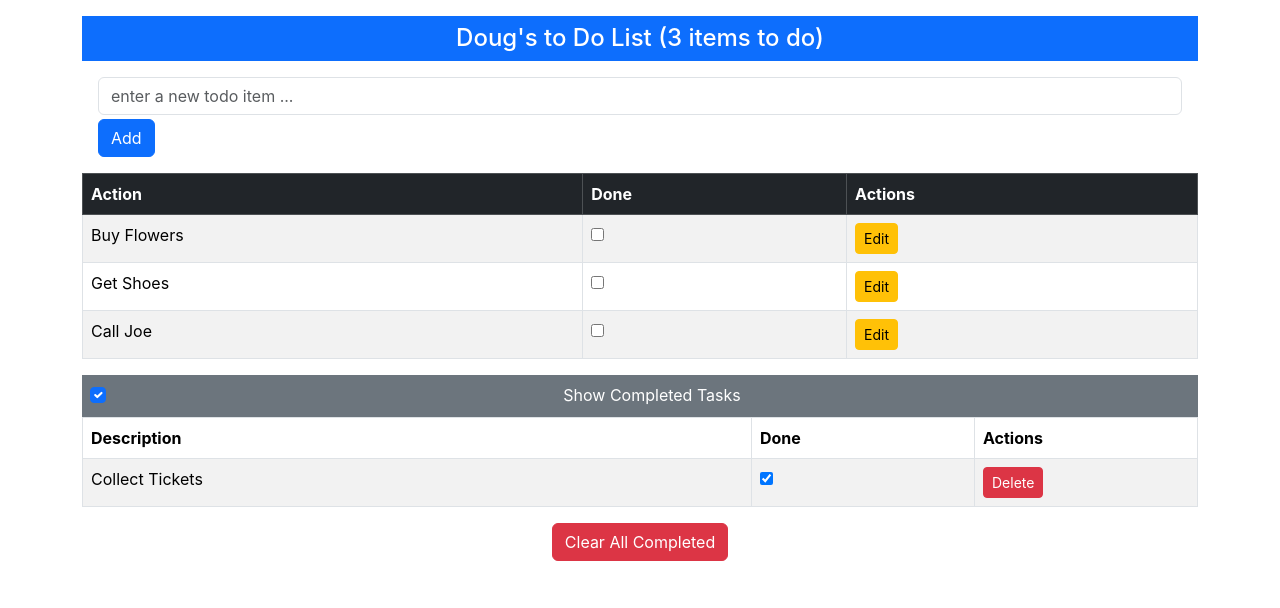
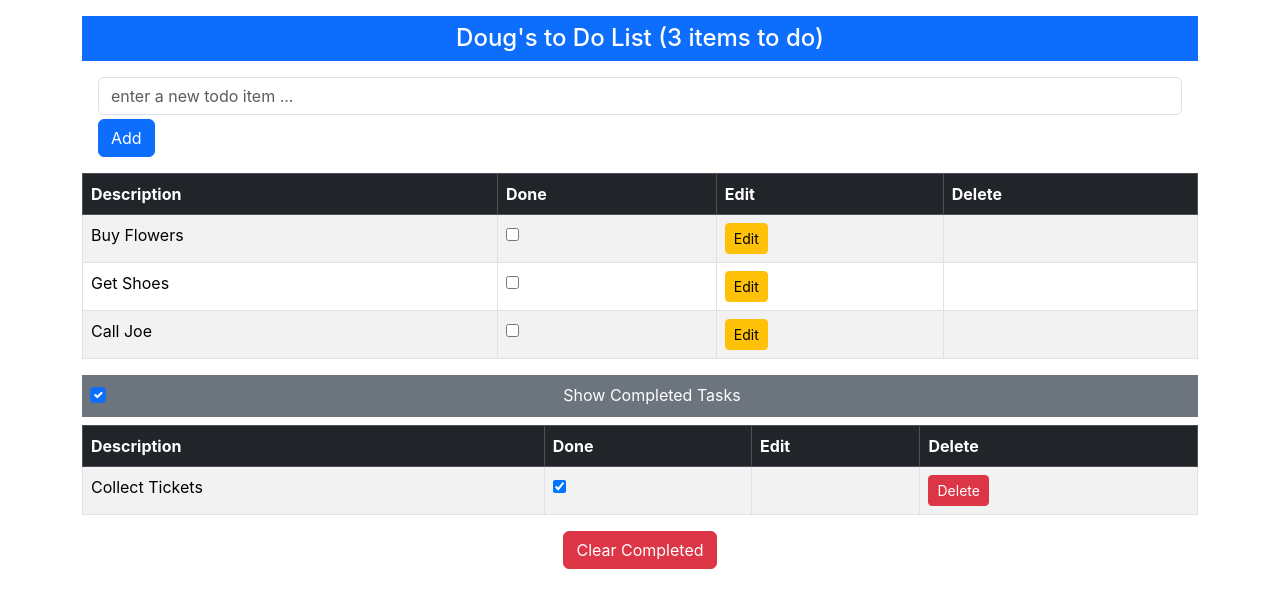
Before and after one commit to dougjasper2013/reacttodoam2025, a React (Create React App) app in the folder todo/: page / in a window 1280 px wide. Shown: the top 608 px of the page. Built offline with nearby package versions, Linux system fonts and the light colour scheme; the HTML template or start-up script is replaced by a standard one.

Commit message:
Reverted Code

```diff
--- a/todo/src/App.js
+++ b/todo/src/App.js
@@ -1,91 +1,74 @@
-// import logo from './logo.svg';
-import React, { useState, useEffect } from 'react';
-import './App.css';
-import TodoBanner from './TodoBanner';
-import TodoRow from './TodoRow';
-import TodoCreator from './TodoCreator';
-import VisibilityControl from './VisibilityControl';
+import React, { useState, useEffect } from "react";
+import "./App.css";
+import TodoBanner from "./TodoBanner";
+import TodoCreator from "./TodoCreator";
+import TodoRow from "./TodoRow";
+import VisibilityControl from "./VisibilityControl";
 
 function App() {
   const [userName] = useState("Doug");
 
-  const [todoItems, setTodoItems] = useState([
+  const [todoItems, setTodoItems] = useState(() => {
+    const saved = localStorage.getItem("todos");
+    return saved
+      ? JSON.parse(saved)
+      : [
           { action: "Buy Flowers", done: false },
           { action: "Get Shoes", done: false },
           { action: "Collect Tickets", done: true },
-    { action: "Call Joe", done: false }
-  ]);
+          { action: "Call Joe", done: false },
+        ];
+  });
 
   const [showCompleted, setShowCompleted] = useState(true);
 
+  // Persist to localStorage whenever todoItems change
+  useEffect(() => {
+    localStorage.setItem("todos", JSON.stringify(todoItems));
+  }, [todoItems]);
+
   const createNewTodo = (task) => {
-    if (!todoItems.find(item => item.action === task)) {
-      const updatedTodos = [...todoItems, {action: task, done: false}];
+    if (!todoItems.find((item) => item.action === task)) {
       setTodoItems([...todoItems, { action: task, done: false }]);
-      localStorage.setItem("todos", JSON.stringify(updatedTodos));
     }
   };
 
   const toggleTodo = (todo) => {
-    const updatedTodos = todoItems.map((item) =>
-      item.action === todo.action
-        ? { ...item, done: !item.done }
-        : item
+    setTodoItems(
+      todoItems.map((item) =>
+        item.action === todo.action ? { ...item, done: !item.done } : item
+      )
     );
-    setTodoItems(updatedTodos);
-     localStorage.setItem("todos", JSON.stringify(updatedTodos));
   };
 
   const deleteTodo = (todo) => {
-    if (todo.done) {
-      const updatedTodos = todoItems.filter(item => item.action !== todo.action);
-      setTodoItems(updatedTodos);
-      localStorage.setItem("todos", JSON.stringify(updatedTodos));
-    }
+    setTodoItems(todoItems.filter((item) => item.action !== todo.action));
   };
 
-  const editTodo = (oldItem, newAction) => {
+  const editTodo = (todo, newAction) => {
     setTodoItems(
-      todoItems.map(item =>
-        item.action === oldItem.action ? { ...item, action: newAction } : item
+      todoItems.map((item) =>
+        item.action === todo.action ? { ...item, action: newAction } : item
       )
     );
   };
 
   const clearCompleted = () => {
-    setTodoItems(todoItems.filter(item => !item.done));
+    setTodoItems(todoItems.filter((item) => !item.done));
   };
 
-
-  // const todoTableRows = (doneValue) => todoItems.filter(item => item.done === doneValue).map(item =>
-  //   <TodoRow key={ item.action } item={ item } toggle={ toggleTodo } />
-  // )
-
-  useEffect(() => {
-    try {
-      const data = localStorage.getItem("todos");
-      if(data)
-      {
-        const parsedData = JSON.parse(data);
-        if(Array.isArray(parsedData)) {
-          setTodoItems(parsedData);
-        }
-      }
-      else
-      {
-        [userName] = "Doug";
-        [todoItems] = [{action: "Buy Flowers", done: false},
-          {action: "Get Shoes", done: false},
-          {action: "Collect Tickets", done: true},
-          {action: "Call Joe", done: false}
-        ];
-        [showCompleted] = true;
-      }
-    }
-    catch(error) {
-      console.error("Failed to load todos:", error);
-    }
-  },[])
+  const todoTableRows = (doneValue) =>
+    todoItems
+      .filter((item) => item.done === doneValue)
+      .map((item, index) => (
+        <TodoRow
+          key={index}
+          item={item}
+          toggle={toggleTodo}
+          deleteCallback={deleteTodo}
+          editCallback={editTodo}
+        />
+      ));
 
   return (
     <div className="container mt-3">
@@ -98,63 +81,42 @@ function App() {
       <table className="table table-striped table-bordered">
         <thead className="table-dark">
           <tr>
-            <th>Action</th>
+            <th>Description</th>
             <th>Done</th>
-            <th>Actions</th> {/* For edit button */}
+            <th>Edit</th>
+            <th>Delete</th>
           </tr>
         </thead>
-        <tbody>
-          {todoItems.filter(item => !item.done).map(item => (
-            <TodoRow
-              key={item.action}
-              item={item}
-              toggle={toggleTodo}
-              editTodo={editTodo} // only passed for incomplete
-            />
-          ))}
-        </tbody>
+        <tbody>{todoTableRows(false)}</tbody>
       </table>
 
       <div className="bg-secondary text-white text-center p-2">
         <VisibilityControl
           description="Completed Tasks"
           isChecked={showCompleted}
-            callback={(checked) => setShowCompleted(checked)} />
+          callback={(checked) => setShowCompleted(checked)}
+        />
       </div>
 
       {showCompleted && (
-        <table className="table table-striped table-bordered">
-          <thead>
+        <table className="table table-striped table-bordered mt-2">
+          <thead className="table-dark">
             <tr>
-              <th style={{ width: "60%" }}>Description</th>
-              <th style={{ width: "20%" }}>Done</th>
-              <th style={{ width: "20%" }}>Actions</th> {/* Delete button */}
+              <th>Description</th>
+              <th>Done</th>
+              <th>Edit</th>
+              <th>Delete</th>
             </tr>
           </thead>
-          <tbody>
-            {todoItems.filter(item => item.done).map(item => (
-              <TodoRow
-                key={item.action}
-                item={item}
-                toggle={toggleTodo}
-                deleteTodo={deleteTodo} // only passed here
-              />
-            ))}
-          </tbody>
+          <tbody>{todoTableRows(true)}</tbody>
         </table>
       )}
 
-      {todoItems.some(item => item.done) && (
       <div className="text-center mt-3">
-          <button
-            className="btn btn-danger"
-            onClick={clearCompleted}
-          >
-            Clear All Completed
+        <button className="btn btn-danger" onClick={clearCompleted}>
+          Clear Completed
         </button>
       </div>
-      )}
-
     </div>
   );
 }
--- a/todo/src/TodoRow.js
+++ b/todo/src/TodoRow.js
@@ -1,14 +1,24 @@
-import React, { useState } from 'react';
+import React, { useState } from "react";
 
-function TodoRow({ item, toggle, deleteTodo, editTodo }) {
+function TodoRow({ item, toggle, deleteCallback, editCallback }) {
   const [isEditing, setIsEditing] = useState(false);
-  const [editedText, setEditedText] = useState(item.action);
+  const [editText, setEditText] = useState(item.action);
 
-  const onToggle = () => toggle(item);
-  const onDelete = () => deleteTodo && deleteTodo(item);
-  const onSave = () => {
-    editTodo(item, editedText);
+  const handleToggle = () => {
+    toggle(item);
+  };
+
+  const handleEditSave = () => {
+    if (editText.trim() !== "" && editCallback) {
+      editCallback(item, editText.trim());
+    }
     setIsEditing(false);
+  };
+
+  const handleDelete = () => {
+    if (deleteCallback) {
+      deleteCallback(item);
+    }
   };
 
   return (
@@ -17,41 +27,35 @@ function TodoRow({ item, toggle, deleteTodo, editTodo }) {
         {isEditing ? (
           <input
             type="text"
-            value={editedText}
-            onChange={(e) => setEditedText(e.target.value)}
+            className="form-control"
+            value={editText}
+            onChange={(e) => setEditText(e.target.value)}
           />
         ) : (
           item.action
         )}
       </td>
       <td>
-        <input type="checkbox" checked={item.done} onChange={onToggle} />
+        <input type="checkbox" checked={item.done} onChange={handleToggle} />
       </td>
       <td>
-        {/* Edit button only for incomplete todos */}
-        {editTodo && !isEditing && (
-          <button
-            className="btn btn-sm btn-warning me-1"
-            onClick={() => setIsEditing(true)}
-          >
-            Edit
-          </button>
+        {!item.done && (
+          <>
+            {isEditing ? (
+              <button className="btn btn-success btn-sm" onClick={handleEditSave}>
+                Save
+              </button>
+            ) : (
+              <button className="btn btn-warning btn-sm" onClick={() => setIsEditing(true)}>
+                Edit
+              </button>
+            )}
+          </>
         )}
-        {isEditing && (
-          <button
-            className="btn btn-sm btn-success me-1"
-            onClick={onSave}
-          >
-            Save
-          </button>
-        )}
-
-        {/* Delete button only for completed todos */}
-        {deleteTodo && (
-          <button
-            className="btn btn-sm btn-danger"
-            onClick={onDelete}
-          >
+      </td>
+      <td>
+        {item.done && deleteCallback && (
+          <button className="btn btn-danger btn-sm" onClick={handleDelete}>
             Delete
           </button>
         )}
```
Lines whose indentation alone changed are shown as unchanged.
